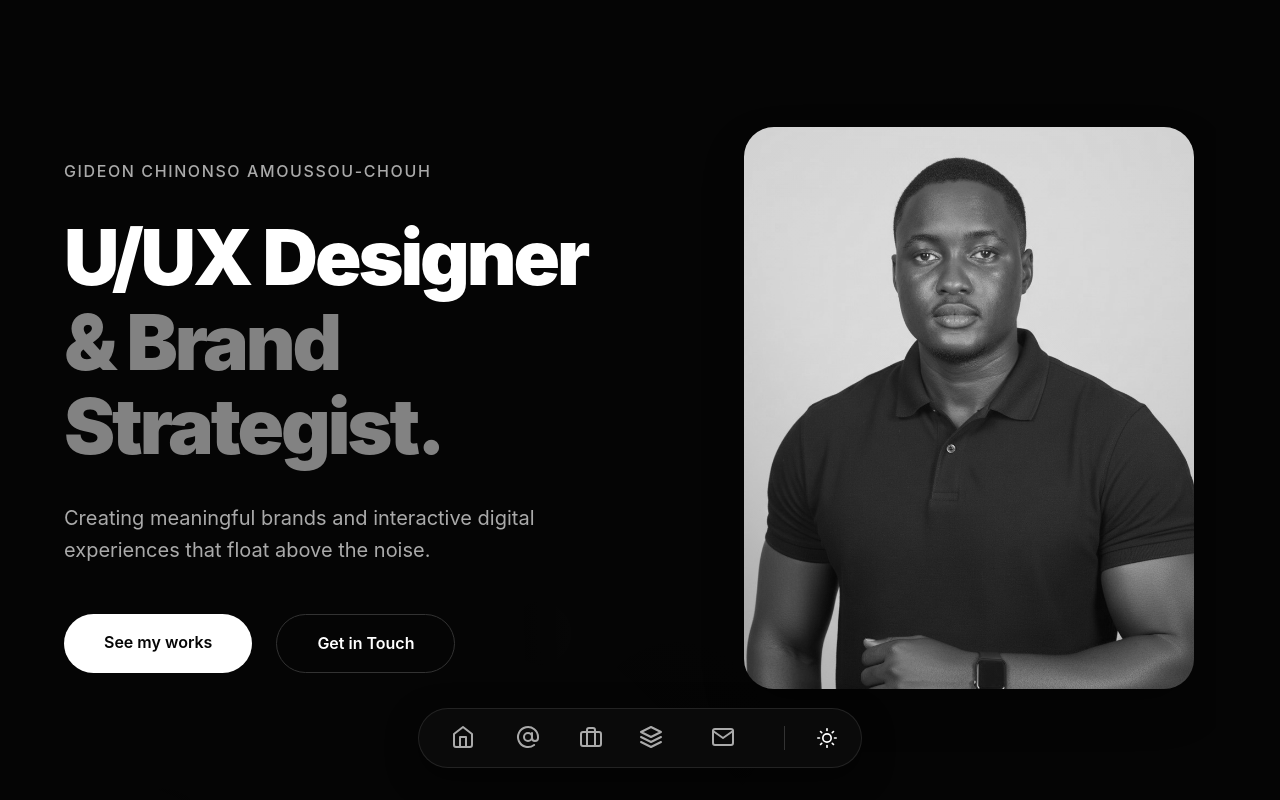
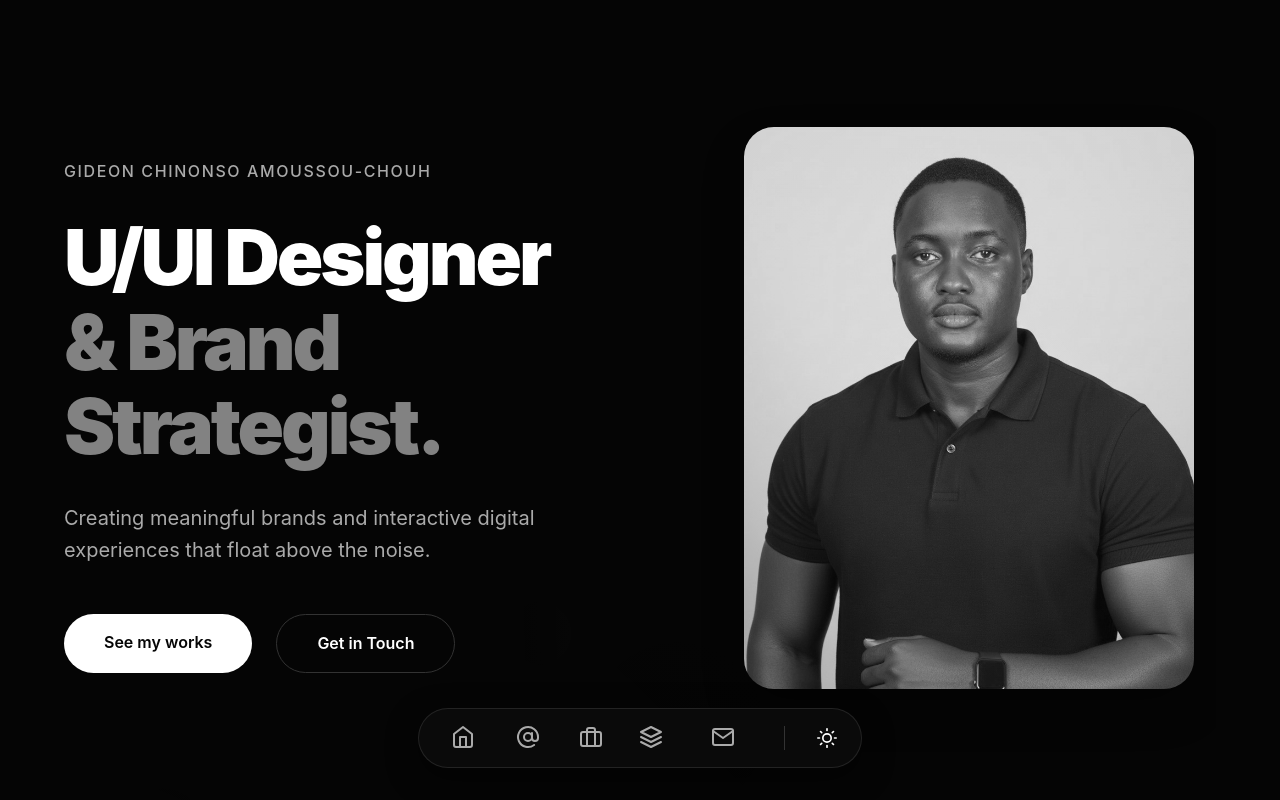
Before and after one commit to gid04/my_portfolio, a React (Vite) app: page / in a window 1280 px wide. Shown: the top 800 px of the page. Built offline with nearby package versions, Linux system fonts and the light colour scheme; no server answers.

Commit message:
Fix typo: Update title to UX/UI Designer

```diff
--- a/src/components/ui/Hero.tsx
+++ b/src/components/ui/Hero.tsx
@@ -40,7 +40,7 @@ const Hero = () => {
                         transition={{ delay: 0.5 }}
                     >
                         <h1 className={styles.title}>
-                            <LiquidText><TypingText text="UI/UX Designer" /></LiquidText> <br />
+                            <LiquidText><TypingText text="UX/UI Designer" /></LiquidText> <br />
                             <span style={{ opacity: 0.5 }}>& Brand Strategist.</span>
                         </h1>
                     </motion.div>
```
